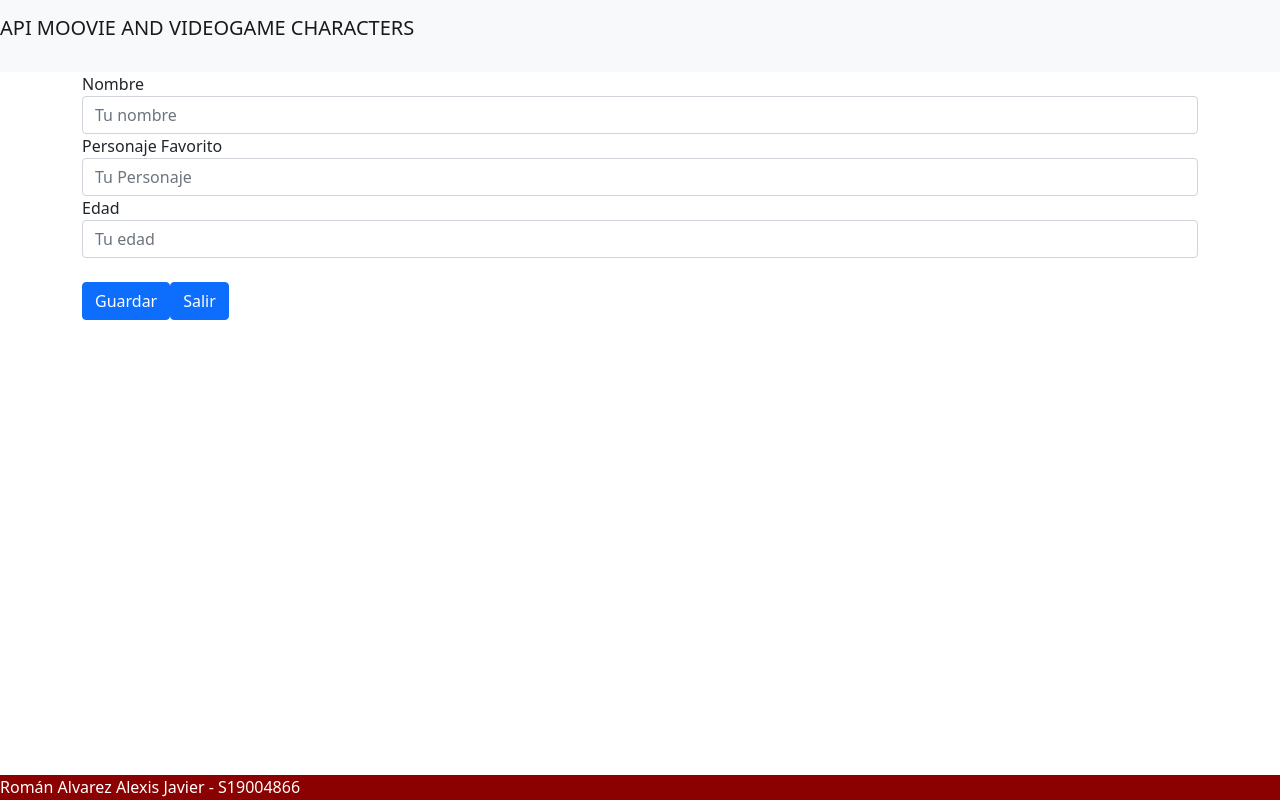
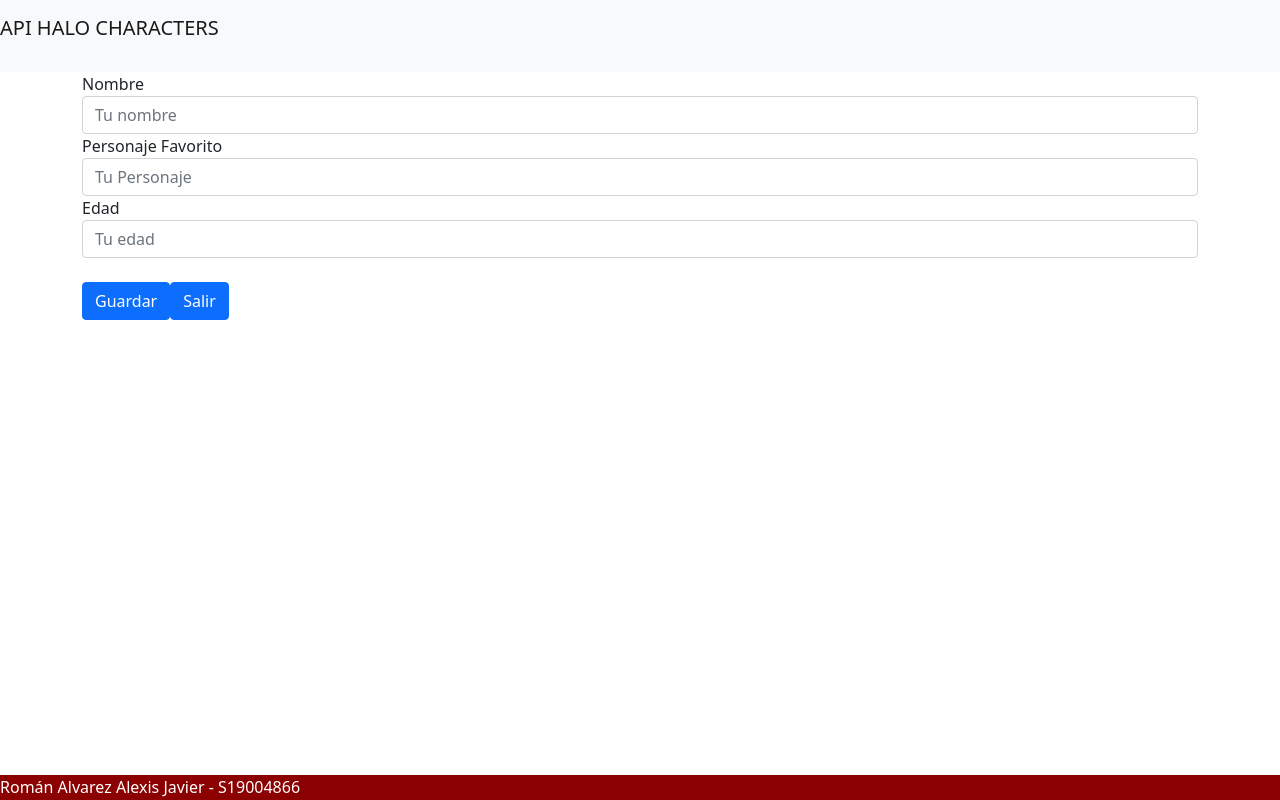
Before and after one commit to Johan-Ortega118/character, an Angular app: page /nuevo in a window 1280 px wide. Built offline with nearby package versions, Linux system fonts and the light colour scheme.

Commit message:
Update header.component.html

```diff
--- a/src/app/plantillas/header/header.component.html
+++ b/src/app/plantillas/header/header.component.html
@@ -2,6 +2,6 @@
 <nav class="navbar navbar-light bg-light">
     <a class="navbar-brand" href="#">
       <p width="30" alt="">
-      API MOOVIE AND VIDEOGAME CHARACTERS
+      API HALO CHARACTERS
     </a>
   </nav>
```
